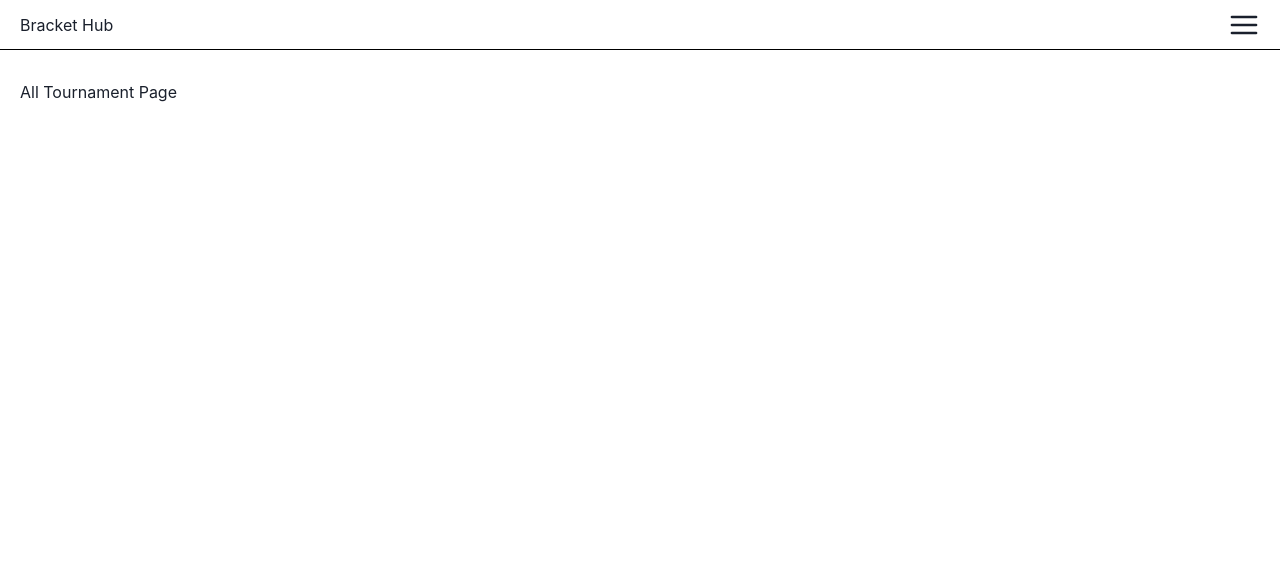
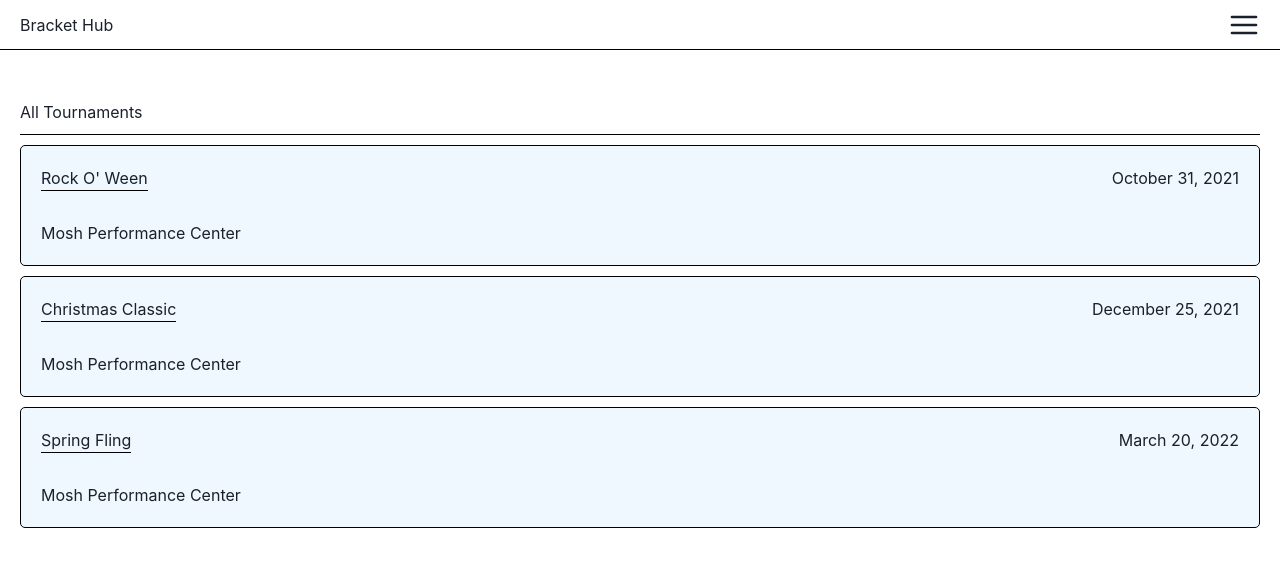
Before and after one commit to NguyenVBRC/brackethub, a Next.js app: page /tournaments in a window 1280 px wide. Shown: the top 566 px of the page. Built offline with nearby package versions, Linux system fonts and the light colour scheme.

Commit message:
Page Addition: Tournaments

```diff
--- /dev/null
+++ b/app/leagues/page.js
@@ -0,0 +1,5 @@
+export default function Page() {
+  return (
+    <div>All Leagues</div>
+  );
+}
--- a/app/tournaments/[name].js/page.js
+++ /dev/null
@@ -1,5 +0,0 @@
-export default function Page() {
-    return (
-        <div>Specific Tournament</div>
-    );
-}
--- a/app/tournaments/page.js
+++ b/app/tournaments/page.js
@@ -1,7 +1,42 @@
+import styles from './tournaments.module.css';
+
 export default function Page() {
+    const data = {
+        tournaments: [
+            {
+                name: "Rock O' Ween",
+                date: "October 31, 2021",
+                location: "Mosh Performance Center",
+            },
+            {
+                name: 'Christmas Classic',
+                date: "December 25, 2021",
+                location: "Mosh Performance Center",
+            },
+            {
+                name: 'Spring Fling',
+                date: "March 20, 2022",
+                location: "Mosh Performance Center",
+            }
+        ]
+    }
+
+    const allTourneys = data.tournaments.map(tourney => {
+        return (
+            <div key={tourney.name} className={styles.tourneyCard}>
+                <div className={styles.cardHeader}>
+                    <h3>{tourney.name}</h3>
+                    <p>{tourney.date}</p>
+                </div>
+                <p>{tourney.location}</p>
+            </div>
+        )
+    })
+
     return (
-        <div>
-            <h1>All Tournament Page</h1>
+        <div className={styles.container}>
+            <h1>All Tournaments</h1>
+            {allTourneys}
         </div>
     )
 }
--- /dev/null
+++ b/app/tournaments/tournaments.module.css
@@ -0,0 +1,29 @@
+.container {
+    display: flex;
+    flex-direction: column;
+    justify-content: space-between;
+}
+
+.container h1 {
+    border-bottom: solid 1px black;
+    padding: 10px 0;
+    margin: 10px 0;
+}
+
+.container h3 {
+    border-bottom: solid 1px black;
+}
+
+.tourneyCard {
+    background-color: aliceblue;
+    padding: 20px;
+    margin-bottom: 10px;
+    border: solid 1px black;
+    border-radius: 5px;
+}
+
+.cardHeader {
+    display: flex;
+    justify-content: space-between;
+    margin-bottom: 30px;
+}
```
Also changed, not shown: app/tournaments/[tournamentName]/page.js (added, +7 -0 lines).
